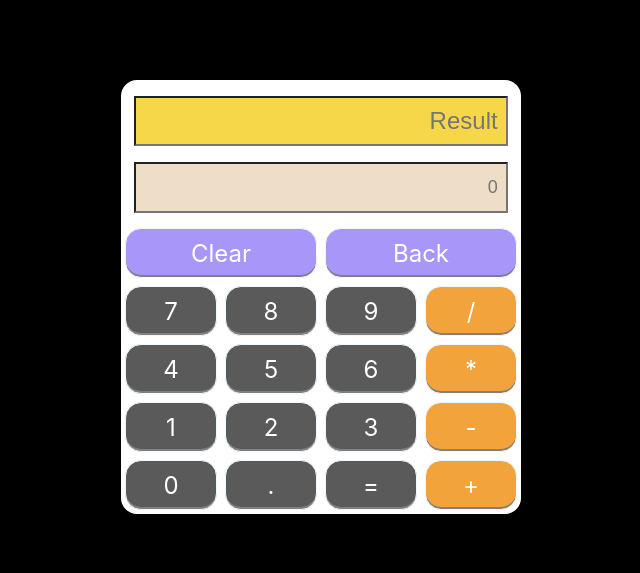
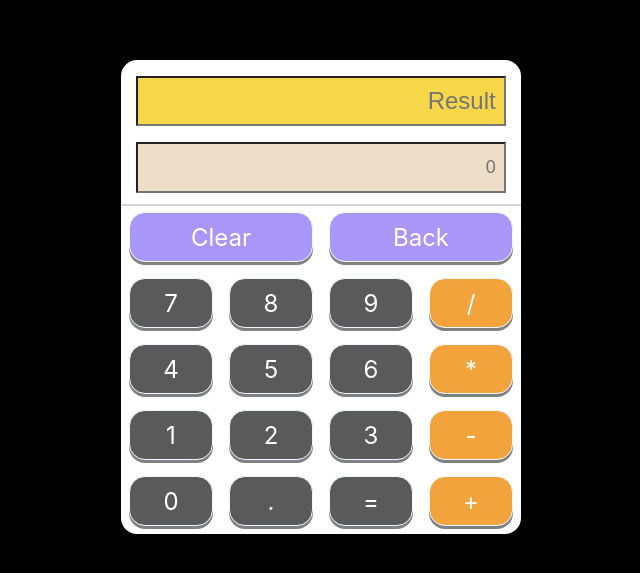
Before and after one commit to boycany/React-Calculator, a React (Create React App) app: page / in a window 1280 px wide. Shown: the part 103-676 px from the top of the page, without its empty margins (319-959 px from the left). Built offline with nearby package versions, Linux system fonts and the light colour scheme.

Commit message:
button animation

```diff
--- a/src/components/Button.css
+++ b/src/components/Button.css
@@ -9,7 +9,12 @@
     flex: 1;
     border: 0.5px solid #f0f8ff;
 
-    margin: 4px;
+    margin: 8px;
     border-radius: 16px;
-    box-shadow: inset 0px -2px gray;
+    box-shadow: 0px 3px gray;
 }
+
+.button-wrapper:active{
+    box-shadow: 0px 1px darkgray ;
+    transform: translateY(1px) ;
+}
--- a/src/components/Input.css
+++ b/src/components/Input.css
@@ -5,6 +5,7 @@
     align-items: center;
     flex-direction: column;
     padding: 0.5rem;
+    box-shadow: 0px 2px lightgray;
 }
 .result{
     flex:1;
@@ -12,7 +13,7 @@
     margin: 0.5rem;
     text-align: end;
     padding:0.5rem;
-    width:92%;
+    width:91%;
     background-color: rgb(247, 215, 74);
 }
 .text{
@@ -21,6 +22,6 @@
     margin: 0.5rem 0.5rem 0.2rem 0.5rem;
     text-align: end;
     padding:0.5rem;
-    width:92%;
+    width:91%;
     background-color: rgb(238, 222, 200);
 }
```
